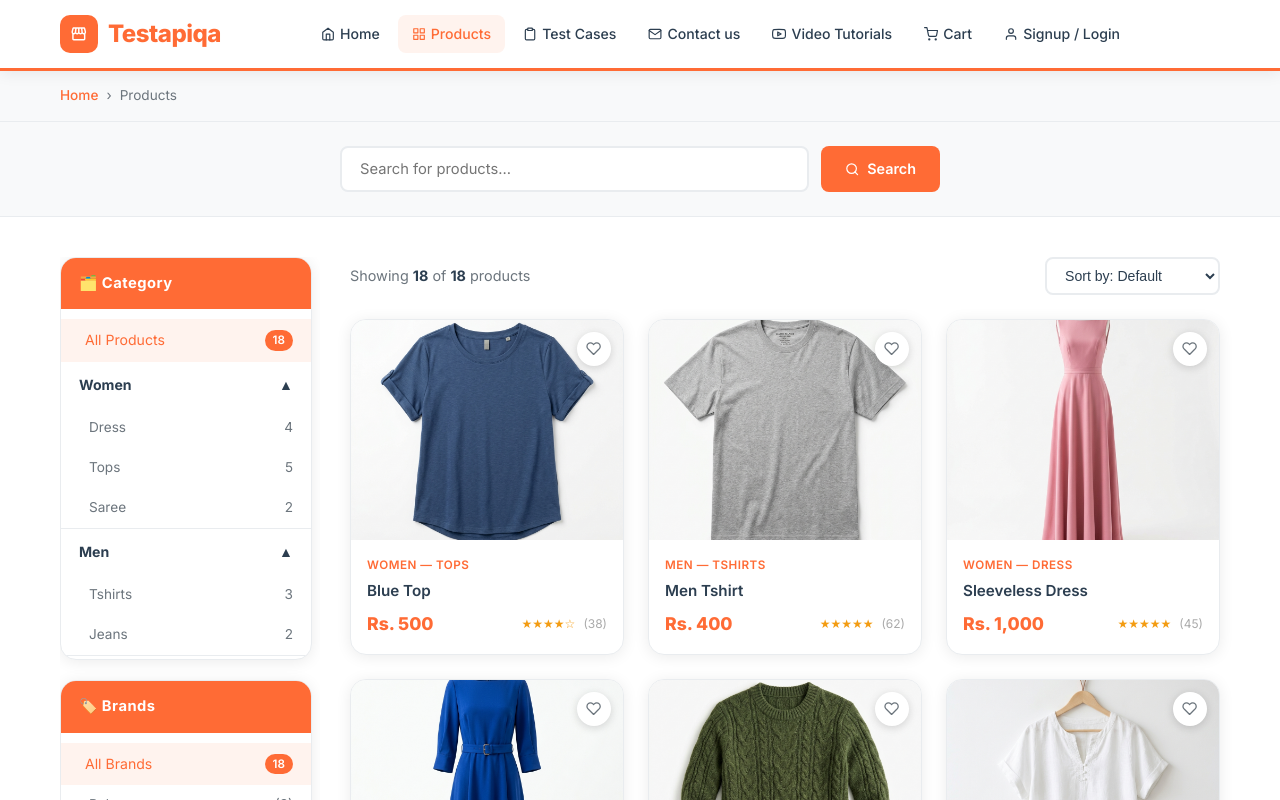
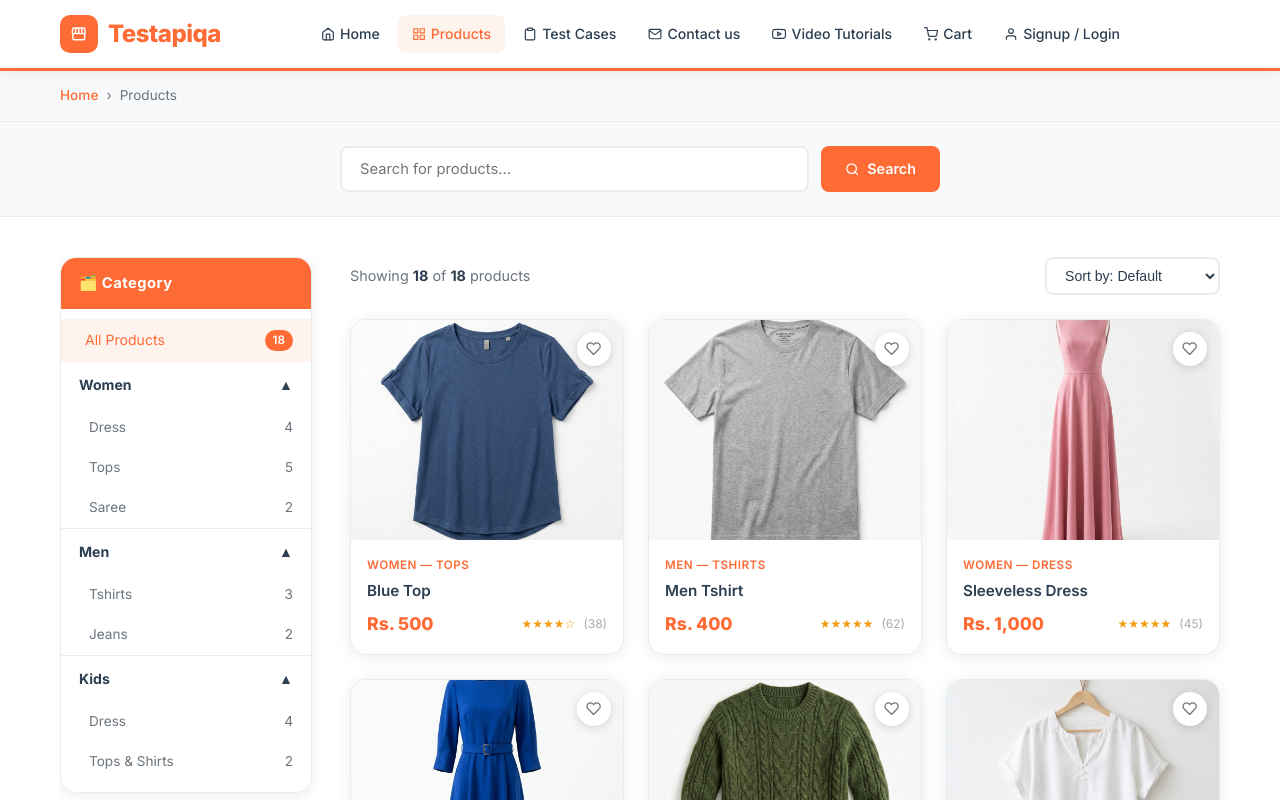
Before and after one commit to poornavenkatasaidronadula-lgtm/Testapiqa, a React (Create React App) app: page /products in a window 1280 px wide. Shown: the top 800 px of the page. Built offline with nearby package versions, Linux system fonts and the light colour scheme.

Commit message:
Remove nested scroll regions inside sidebar facet cards to permit global scrolling

```diff
--- a/src/App.css
+++ b/src/App.css
@@ -646,24 +646,6 @@
 
 .sidebar-card-body {
   padding: 10px 0;
-  max-height: 350px;
-  overflow-y: auto;
-}
-
-/* Custom Scrollbar for Sidebar Cards */
-.sidebar-card-body::-webkit-scrollbar {
-  width: 6px;
-}
-.sidebar-card-body::-webkit-scrollbar-track {
-  background: #f9f9f9;
-  border-radius: 4px;
-}
-.sidebar-card-body::-webkit-scrollbar-thumb {
-  background: #ddd;
-  border-radius: 4px;
-}
-.sidebar-card-body::-webkit-scrollbar-thumb:hover {
-  background: var(--primary);
 }
 
 .sidebar-category-item {
```
